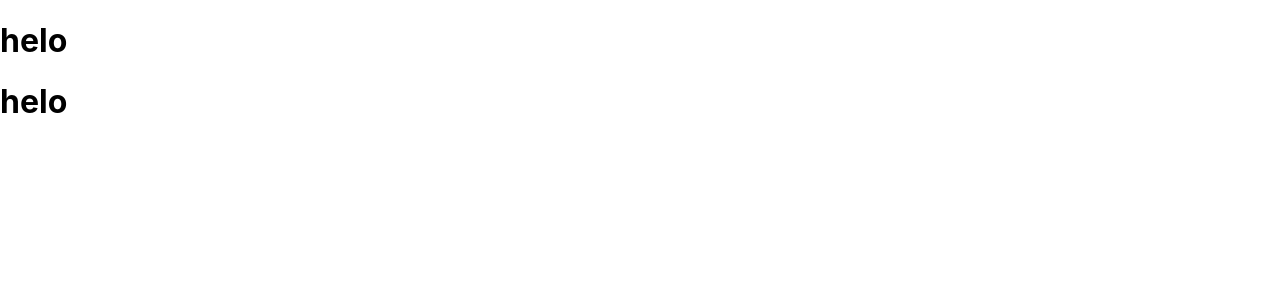
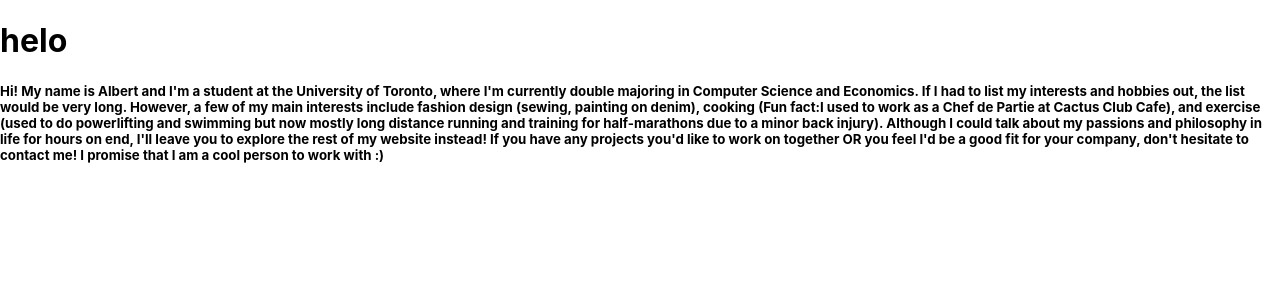
Before and after one commit to albertzed2000/PersonalSite, a React (Create React App) app in the folder my-app/: page / in a window 1280 px wide. Shown: the top 300 px of the page. Built offline with nearby package versions, Linux system fonts and the light colour scheme.

Commit message:
restructure about component

```diff
--- a/my-app/public/index.html
+++ b/my-app/public/index.html
@@ -28,7 +28,9 @@
   </head>
   <body>
     <noscript>You need to enable JavaScript to run this app.</noscript>
-    <div id="root"></div>
+    <div id="root">
+
+     </div>
     <!--
       This HTML file is a template.
       If you open it directly in the browser, you will see an empty page.
--- a/my-app/src/index.js
+++ b/my-app/src/index.js
@@ -4,11 +4,12 @@ import './index.css';
 import App from './App';
 import TestComp from "./App";
 import * as serviceWorker from './serviceWorker';
+import AboutBlurb from './parts/About';
 
 ReactDOM.render(
   <React.StrictMode>
     <TestComp />
-    <App />
+    <AboutBlurb />
   </React.StrictMode>,
   document.getElementById('root')
 );
--- /dev/null
+++ b/my-app/src/parts/About.js
@@ -0,0 +1,24 @@
+import React from 'react';
+//import './App.css';
+
+class AboutBlurb extends React.Component{
+
+
+  render(){
+    return(
+      <div>
+        <h5>Hi! My name is Albert and I'm a student at the University of Toronto, where I'm currently double majoring in
+Computer Science and Economics. If I had to list my interests and hobbies out, the list would be very long. However, a few of my
+main interests include fashion design (sewing, painting on denim), cooking (Fun fact:I used to work as a Chef de Partie at Cactus Club
+ Cafe), and exercise (used to do powerlifting and swimming but now mostly long distance running and training for half-marathons
+due to a minor back injury). Although I could talk about my passions and philosophy in life for hours on end, I'll leave you to
+explore the rest of my website instead! If you have any projects you'd like to work on together OR you feel I'd be a good fit for your
+company, don't hesitate to contact me! I promise that I am a cool person to work with :)</h5>
+
+      </div>
+    )
+    }
+  }
+
+
+  export default AboutBlurb;
```
